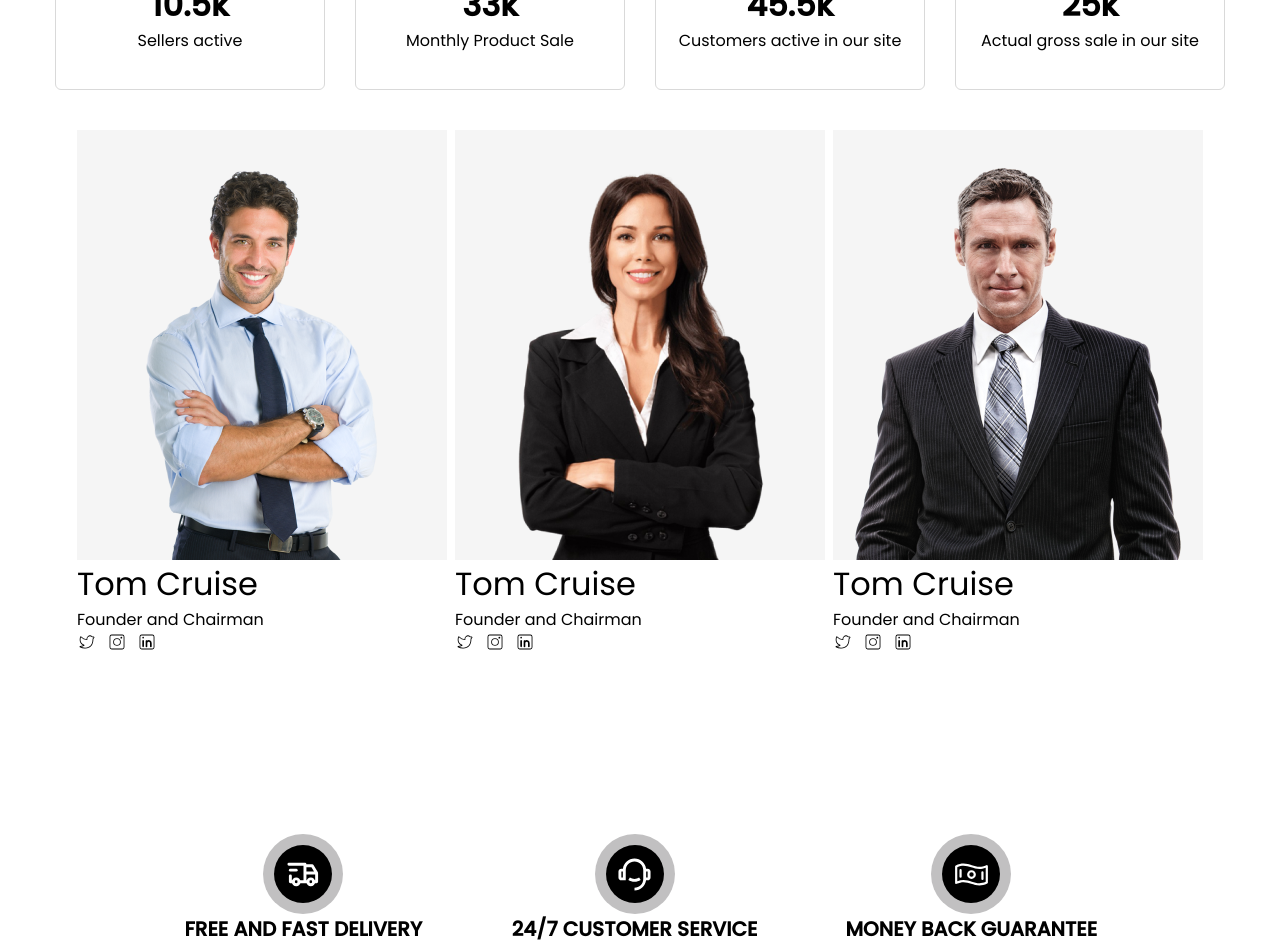
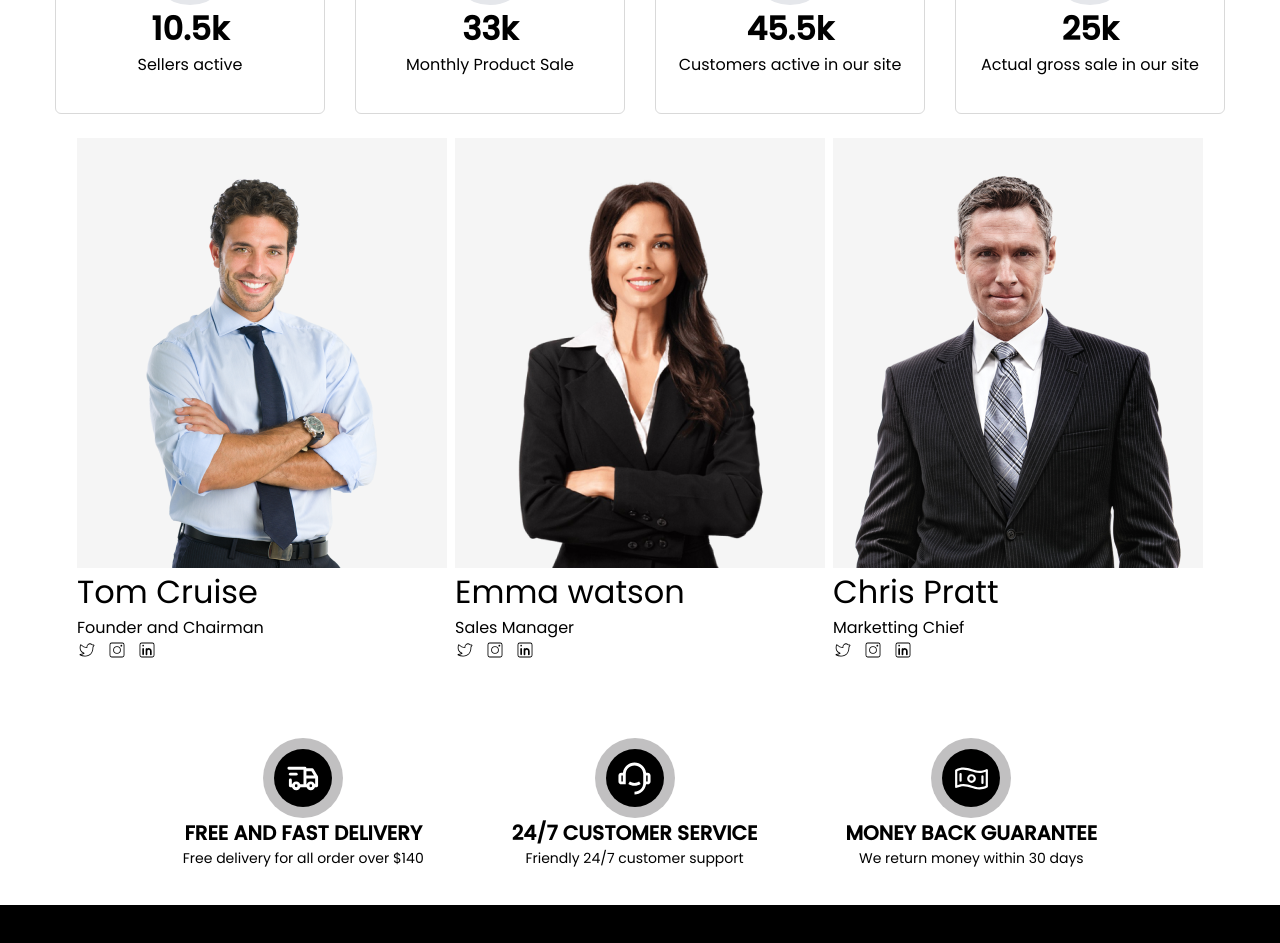
Before and after one commit to aryal31/Ecommerce-, a React (Vite) app: page /about in a window 1280 px wide. Shown: the part 880-1823 px from the top of the page. Built offline with nearby package versions, Linux system fonts and the light colour scheme.

Commit message:
minor changes

```diff
--- a/src/Pages/Aboutpage.jsx
+++ b/src/Pages/Aboutpage.jsx
@@ -2,28 +2,8 @@ import React from "react";
 import Servicefeatures from "../components/Servicefeatures";
 import aboutimg from "../assets/images/aboutimg.png";
 import Salesdisplay from "../components/Salesdisplay";
-import person1 from "../assets/images/person1.png";
-import person2 from "../assets/images/person2.png";
-import person3 from "../assets/images/person3.png";
-import { CiInstagram, CiLinkedin, CiTwitter } from "react-icons/ci";
 
-const employeedetails = [
-  {
-    name: "Tom Cruise",
-    title: "Founder and Chairman",
-    image: person1,
-  },
-  {
-    name: "Tom Cruise",
-    title: "Founder and Chairman",
-    image: person2,
-  },
-  {
-    name: "Tom Cruise",
-    title: "Founder and Chairman",
-    image: person3,
-  },
-];
+import Employeedetails from "../components/Employeedetails";
 
 const Aboutpage = () => {
   return (
@@ -54,34 +34,13 @@ const Aboutpage = () => {
           </div>
         </div>
       </div>
-      <div className="mb-10">
+      <div className="m-6">
         <Salesdisplay></Salesdisplay>
       </div>
-      <div className="flex justify-center gap-2 flex-wrap">
-        {employeedetails.map((item, index) => {
-          return (
-            <div className="h-[564px] w-[370px]" key={index}>
-              <div className="h-[430px] w-[370px] bg-[#f5f5f5] flex justify-end items-center flex-col">
-                <img
-                  src={item.image}
-                  alt="images of our employees"
-                  className="h-auto w-auto"
-                />
-              </div>
-              <div>
-                <p className="text-[32px]">{item.name}</p>
-                <p className="text-[16px]">{item.title}</p>
-                <div className="flex gap-[10px] text-[20px]">
-                  <CiTwitter />
-                  <CiInstagram />
-                  <CiLinkedin />
-                </div>
-              </div>
-            </div>
-          );
-        })}
+      <Employeedetails></Employeedetails>
+      <div className="md:my-9">
+        <Servicefeatures />
       </div>
-      <Servicefeatures></Servicefeatures>
     </div>
   );
 };
--- a/src/Pages/CartPage.jsx
+++ b/src/Pages/CartPage.jsx
@@ -8,7 +8,7 @@ const CartPage = () => {
   return (
     <Wrapper>
       <div className="container">
-        // container property sets 100% width of the div
+        {/* // container property sets 100% width of the div */}
         <Breadcrumb
           first="Account"
           second="My Account"
--- a/src/Pages/Myaccount.jsx
+++ b/src/Pages/Myaccount.jsx
@@ -8,7 +8,7 @@ const Myaccount = () => {
       <div className="text-[20px] text-[#DB4444] font-semibold">
         Edit your profile
       </div>
-      <div className="flex gap-[40px]">
+      <div className="flex gap-[40px] flex-wrap">
         <div className="flex flex-col">
           <label htmlFor="fname">First Name</label>
           <input
@@ -32,7 +32,7 @@ const Myaccount = () => {
           </div>
         </div>
       </div>
-      <div className="flex gap-[40px]">
+      <div className="flex gap-[40px] flex-wrap">
         <div className="flex flex-col">
           <label htmlFor="fname">Email</label>
           <input
--- a/src/components/Arrow.jsx
+++ b/src/components/Arrow.jsx
@@ -4,10 +4,10 @@ import { FaArrowLeft } from "react-icons/fa6";
 const Arrow = () => {
   return (
     <div className="flex self-end">
-      <div className="w-[46px] h-[46px] bg-[#E5E5E5] rounded-[30px] flex items-center justify-center">
+      <div className="w-[46px] h-[46px] bg-[#E5E5E5] rounded-[30px] flex items-center justify-center cursor-pointer">
         <FaArrowLeft />
       </div>
-      <div className="w-[46px] h-[46px] bg-[#E5E5E5] rounded-[30px] flex items-center justify-center rotate-180 ml-2">
+      <div className="w-[46px] h-[46px] bg-[#E5E5E5] rounded-[30px] flex items-center justify-center rotate-180 ml-2 cursor-pointer">
         <FaArrowLeft />
       </div>
     </div>
--- a/src/components/Breadcrumb.jsx
+++ b/src/components/Breadcrumb.jsx
@@ -2,15 +2,13 @@ import React from "react";
 
 const Breadcrumb = ({ first, second, third, fourth, fifth }) => {
   return (
-
-    //this component is not yet completed
     <div>
-      <p className="pl-[20px]">
+      {/* <p className="pl-[20px]">
         <span className="opacity-50">
           {first}/{second}
         </span>
         / <span>{third}</span>/<span>{fourth}</span>/<span>{fifth}</span>{" "}
-      </p>
+      </p> */}
     </div>
   );
 };
--- /dev/null
+++ b/src/components/Employeedetails.jsx
@@ -0,0 +1,54 @@
+import React from "react";
+import person1 from "../assets/images/person1.png";
+import person2 from "../assets/images/person2.png";
+import person3 from "../assets/images/person3.png";
+import { CiInstagram, CiLinkedin, CiTwitter } from "react-icons/ci";
+
+const employeedetails = [
+  {
+    name: "Tom Cruise",
+    title: "Founder and Chairman",
+    image: person1,
+  },
+  {
+    name: "Emma watson",
+    title: "Sales Manager",
+    image: person2,
+  },
+  {
+    name: "Chris Pratt",
+    title: "Marketting Chief",
+    image: person3,
+  },
+];
+
+const Employeedetails = () => {
+  return (
+    <div className="flex justify-center gap-2 flex-wrap">
+      {employeedetails.map((item, index) => {
+        return (
+          <div className="h-[564px] w-[370px]" key={index}>
+            <div className="h-[430px] w-[370px] bg-[#f5f5f5] flex justify-end items-center flex-col">
+              <img
+                src={item.image}
+                alt="images of our employees"
+                className="h-auto w-auto"
+              />
+            </div>
+            <div>
+              <p className="text-[32px]">{item.name}</p>
+              <p className="text-[16px]">{item.title}</p>
+              <div className="flex gap-[10px] text-[20px]">
+                <CiTwitter />
+                <CiInstagram />
+                <CiLinkedin />
+              </div>
+            </div>
+          </div>
+        );
+      })}
+    </div>
+  );
+};
+
+export default Employeedetails;
--- a/src/components/Salesdisplay.jsx
+++ b/src/components/Salesdisplay.jsx
@@ -1,7 +1,4 @@
 import React, { useState } from "react";
-import { PiMoneyWavy } from "react-icons/pi";
-import { RiCustomerService2Line } from "react-icons/ri";
-import { TbTruckDelivery } from "react-icons/tb";
 import { CiShop, CiDollar } from "react-icons/ci";
 import { FiShoppingBag } from "react-icons/fi";
 import { FaSackDollar } from "react-icons/fa6";
--- a/src/components/Servicefeatures.jsx
+++ b/src/components/Servicefeatures.jsx
@@ -24,7 +24,7 @@ const serviceList = [
 const Servicefeatures = () => {
   return (
     <Wrapper>
-      <div className="flex gap-[88px] pt-[140px] items-center justify-center mb-[140px] flex-wrap">
+      <div className="flex gap-[88px] items-center justify-center flex-wrap">
         {serviceList.map((item, index) => {
           return (
             <div
```
